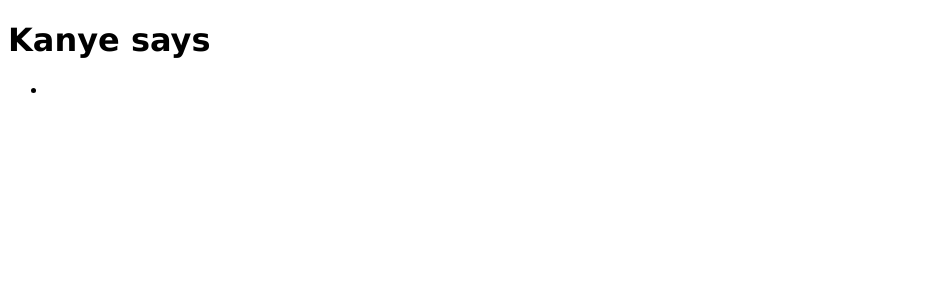
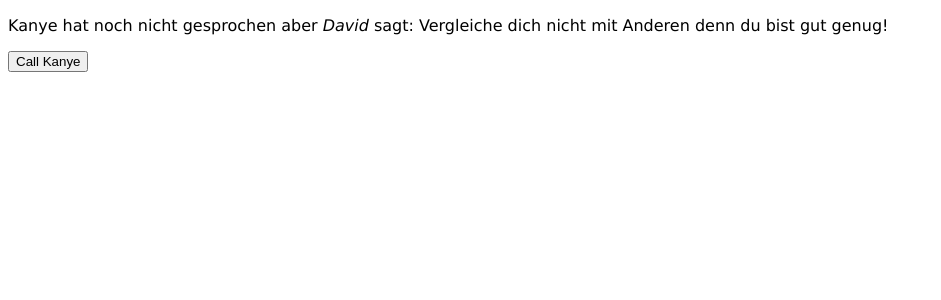
Before and after one commit to LinkedInLearning/react-esst-3161772, a React (Create React App) app: page / in a window 1280 px wide. Shown: the top 300 px of the page, without its empty margins (0-941 px from the left). Built offline with nearby package versions, Linux system fonts and the light colour scheme.

Commit message:
kanye called

```diff
--- a/src/components/App.jsx
+++ b/src/components/App.jsx
@@ -1,17 +1,44 @@
-import React from "react";
+import React, { useState } from "react";
 
 export function App() {
-  // LOGIC HERE:
-  // .....
+  const [quotes, setQuotes] = useState([]);
+
+  const callApi = () => {
+    fetch("https://api.kanye.rest/")
+      .then((response) => response.json())
+      .then((quoteObj) => {
+        const quote = quoteObj.quote;
+
+        setQuotes((previousArray) => {
+          return [...previousArray, quote];
+        });
+      });
+  };
 
   // RENDER HERE:
   return (
-    <>
-      <h1>Kanye says</h1>
+    <React.Fragment>
+      {quotes.length === 0 && (
+        <p>
+          Kanye hat noch nicht gesprochen aber
+          <em> David </em> sagt: Vergleiche dich nicht
+          mit Anderen denn du bist gut genug!
+        </p>
+      )}
 
-      <ul>
-        <li></li>
-      </ul>
-    </>
+      <button type="button" onClick={callApi}>
+        Call Kanye
+      </button>
+
+      {quotes.length > 0 && <h1>Kanye says</h1>}
+
+      {quotes.length > 0 && (
+        <ul>
+          {quotes.map((quote) => (
+            <li>{quote}</li>
+          ))}
+        </ul>
+      )}
+    </React.Fragment>
   );
 }
```
